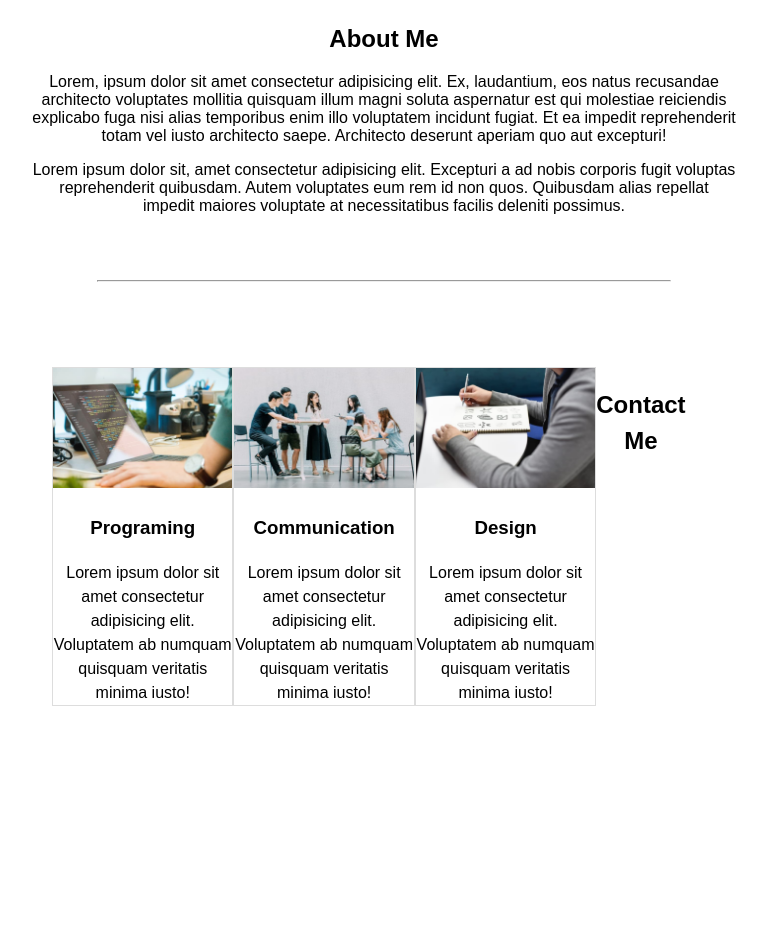
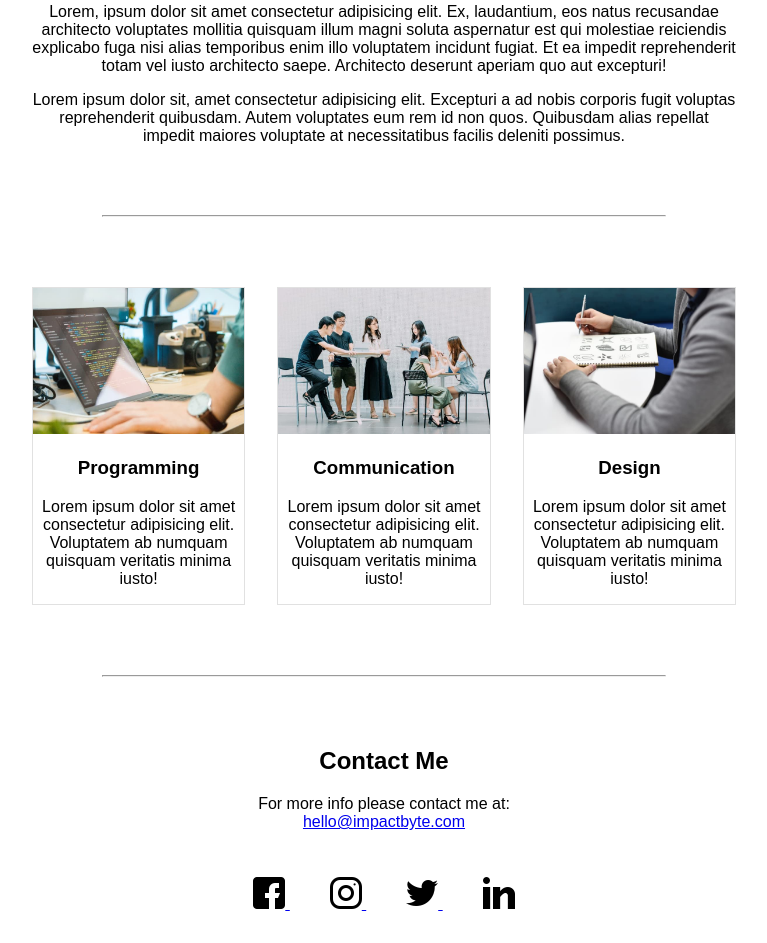
Before and after one commit to celinerosalina/RecreatingPersonalWebsite, a plain HTML site: page week3-day1/personal website/index.html in a window 1280 px wide. Shown: the part 509-1452 px from the top of the page, without its empty margins (256-1023 px from the left). Before the commit the page ends 1235 px from the top, so only its background shows below. Drawn offline with Linux system fonts and the light colour scheme.

Commit message:
Finishing our project

```diff
--- a/week3-day1/personal website/index.css
+++ b/week3-day1/personal website/index.css
@@ -9,8 +9,8 @@ header h1 {
 #profile {
   text-align: center;
   background-color: lightgray;
-  padding: 50px 10px 20px 30px;
-  margin: 51px;
+  padding: 30px;
+  margin: 0px;
 }
 #profile img {
   height: 300px;
@@ -21,59 +21,29 @@ header h1 {
   width: 55%;
   margin: 0 auto;
 }
-#hr {
-  margin: 65px;
+hr {
+  margin: 10%;
 }
-.card img {
-  width: 174.06px;
-  height: 120.03px;
-  justify-content: space-between;
-}
-#programming img {
-  text-align: center;
-  width: 174.06px;
-  height: 120.03px;
-}
+
 #skills {
   display: flex;
   justify-content: space-between;
-  margin: auto;
 }
 
 .card {
-  width: 100%;
-  border: 1px solid #ddd;
+  width: 30%;
+  border: 1px solid #dddd;
 }
 
 .card img {
   width: 100%;
 }
 
-.card div {
-  padding: 20px;
-  margin: auto;
+footer {
+  text-align: center;
+  padding: 30px;
 }
 
-/* Optional */
-.card-body h3 {
-  margin-top: auto;
+footer a {
+  margin: 20px;
 }
-
-.column {
-  text-align: center;
-  margin: auto;
-  float: left;
-  width: 90%;
-  padding: 20px;
-  line-height: 1.5;
-}
-.row:after {
-  content: "";
-  display: table;
-  clear: both;
-  justify-content: space-between;
-  margin: auto;
-}
-#contact {
-  display: block;
-}
--- a/week3-day1/personal website/index.html
+++ b/week3-day1/personal website/index.html
@@ -12,7 +12,7 @@
     </header>
     <main>
       <div id="profile">
-        <img src="./assets/profile.png" alt="celine pic" />
+        <img src="./assets/profile.png">
       </div>
       <div id="content">
         <h2>About Me</h2>
@@ -30,30 +30,45 @@
           voluptates eum rem id non quos. Quibusdam alias repellat impedit
           maiores voluptate at necessitatibus facilis deleniti possimus.
         </p>
-        <hr id="hr" />
-        <div class="column">
-        <div id="skills">
-          <!-- Foto Programming -->
+        <hr>
+        <section id="skills">
           <div class="card">
-          <img src="./assets/image-1.jpg" alt="programming" />
-        <h3>Programing</h3>
-      <span>Lorem ipsum dolor sit amet consectetur adipisicing elit. Voluptatem ab numquam quisquam veritatis minima iusto!</span>
+            <img src="./assets/image-1.jpg">
+            <h3>Programming</h3>
+            <p>Lorem ipsum dolor sit amet consectetur adipisicing elit. Voluptatem ab numquam quisquam veritatis minima iusto!</p>
           </div>
-      <!-- Foto Communication -->
             <div class="card">
-          <img src="./assets/image-2.jpg" alt="communication">
+            <img src="./assets/image-2.jpg">
           <h3>Communication</h3>
-        <span>Lorem ipsum dolor sit amet consectetur adipisicing elit. Voluptatem ab numquam quisquam veritatis minima iusto!</span>
+          <p>Lorem ipsum dolor sit amet consectetur adipisicing elit. Voluptatem ab numquam quisquam veritatis minima iusto!</p>
             </div>
-      <!-- Foto Design -->
           <div class="card">
-        <img src="./assets/image-3.jpg" alt="Design">
+            <img src="./assets/image-3.jpg">
             <h3>Design</h3>
-        <span>Lorem ipsum dolor sit amet consectetur adipisicing elit. Voluptatem ab numquam quisquam veritatis minima iusto!</span>
+            <p>Lorem ipsum dolor sit amet consectetur adipisicing elit. Voluptatem ab numquam quisquam veritatis minima iusto!</p>
           </div>
-        <section id="contact">
-          <h1>Contact Me</h1>
+        </section>
+        <hr/>
+        <section id="content">
+          <h2>Contact Me</h2>
+          <p>For more info please contact me at:
+            <a href="mailto:hello@impactbyte.com">hello@impactbyte.com</a></p>
         </section>
     </main>
+
+    <footer>
+      <a href="https://facebook.com">
+      <img src="./assets/facebook.png" alt="facebook"/>
+    </a>
+    <a href="https://facebook.com">
+      <img src="./assets/instagram.png" alt="instagram"/>
+    </a>
+    <a href="https://facebook.com">
+      <img src="./assets/twitter.png" alt="twitter"/>
+    </a>
+    <a href="https://facebook.com">
+      <img src="./assets/linkedin.png" alt="linkedin"/>
+      </a>
+    </footer>
   </body>
 </html>
```
Lines whose indentation alone changed are shown as unchanged.
